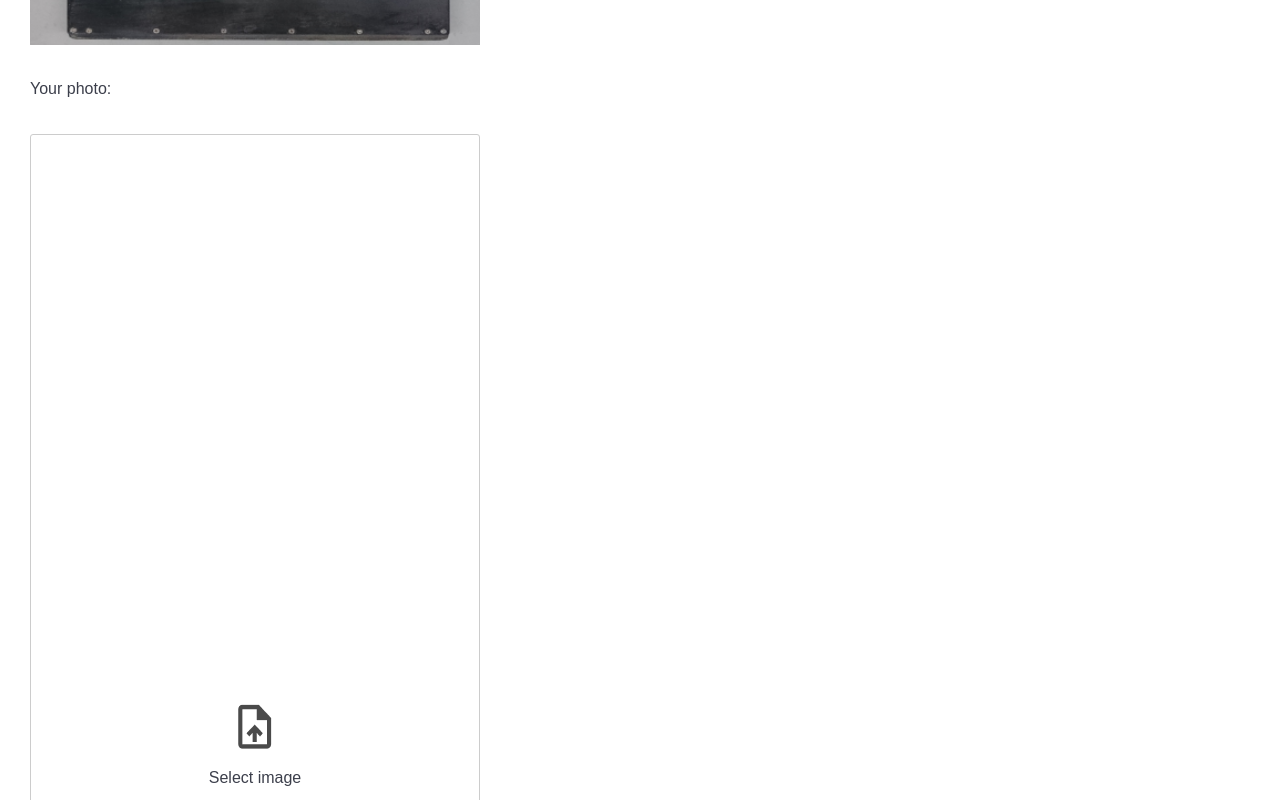
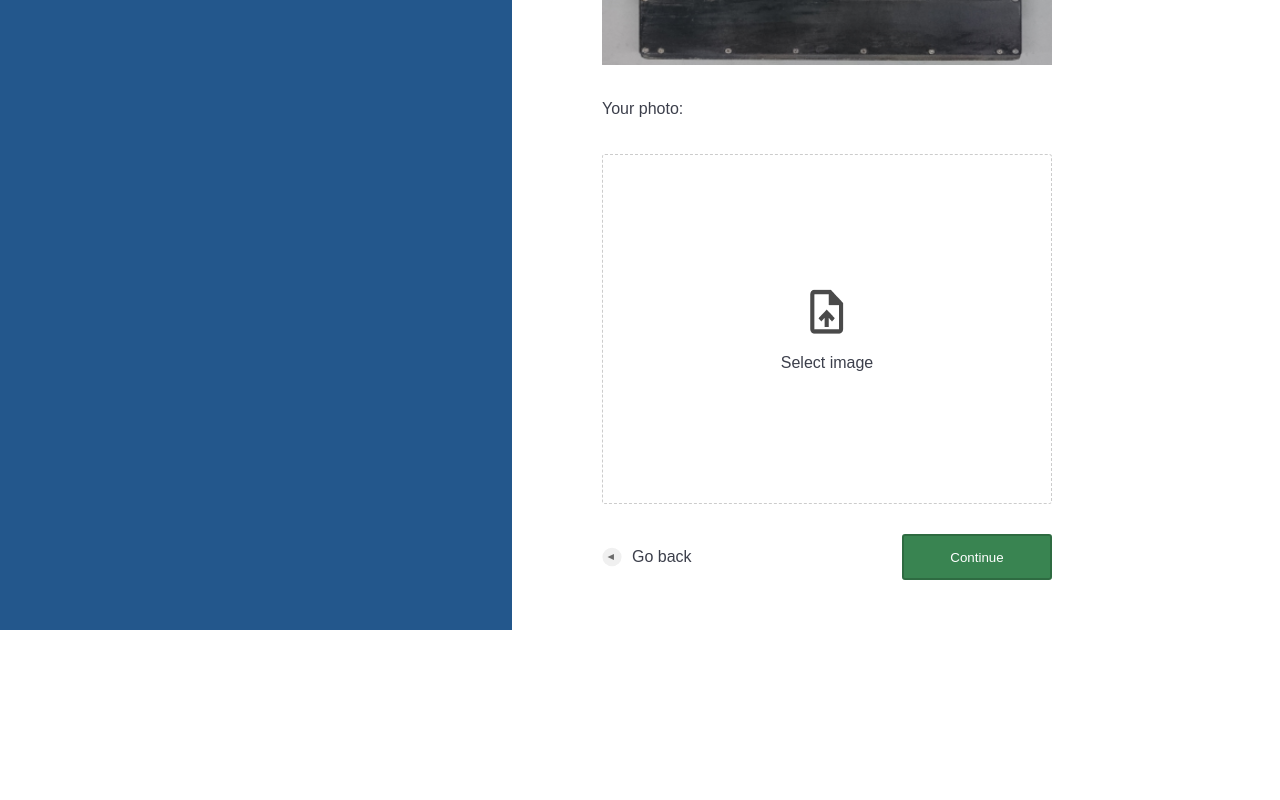
Before and after one commit to interflux-electronics/interflux-icsf-svelte, a SvelteKit app: page /request-simulation in a window 1280 px wide. Shown: the part 660-1460 px from the top of the page. After the commit the page ends 1290 px from the top, so only its background shows below. Built offline with nearby package versions, Linux system fonts and the light colour scheme; a web font is replaced by a local one.

Commit message:
Add the responsiveness in request page

```diff
--- a/src/routes/Link.svelte
+++ b/src/routes/Link.svelte
@@ -89,4 +89,12 @@
 		color: var(--blue-3);
 		border-color: var(--blue-4);
 	}
+
+	.button.secondary.blue.download {
+		border-color: white;
+		color: white;
+		width: 100%;
+		margin: 60px 0px;
+		background-color: transparent;
+	}
 </style>
--- a/src/routes/What.svelte
+++ b/src/routes/What.svelte
@@ -1,6 +1,7 @@
 <script>
 	import selective from '$lib/images/selective-soldering.svg';
 	import wave from '$lib/images/wave-soldering.svg';
+	import Link from './Link.svelte';
 </script>
 
 <section id="what">
@@ -24,6 +25,11 @@
 					<p>wave soldering</p>
 				</div>
 			</div>
+			<Link
+				label="Download the specification of ICSF"
+				url="/"
+				theme="button secondary blue download "
+			/>
 		</div>
 	</div>
 </section>
--- a/src/routes/request-simulation/+page.svelte
+++ b/src/routes/request-simulation/+page.svelte
@@ -203,6 +203,10 @@
 	}
 </script>
 
+<div class="container">
+	<section id="left">I am the left side</section>
+
+	<section id="right">
 		{#if showForm}
 			<div class="liner">
 				<header>
@@ -244,6 +248,8 @@
 				</footer>
 			</div>
 		{/if}
+	</section>
+</div>
 
 {#if showSending}
 	<Sending />
@@ -258,6 +264,20 @@
 {/if}
 
 <style>
+	.container {
+		display: flex;
+	}
+	#left {
+		background-color: var(--blue-3);
+		width: 40%;
+	}
+
+	@media only screen and (max-width: 700px) {
+		#left {
+			display: none;
+		}
+	}
+
 	.liner {
 		display: flex;
 		flex-direction: column;
@@ -271,4 +291,14 @@
 		align-items: center;
 		width: 100%;
 	}
+
+	@media only screen and (min-width: 701px) {
+		.liner {
+			padding: 50px 90px;
+		}
+
+		#right {
+			width: 60%;
+		}
+	}
 </style>
--- a/src/routes/request-simulation/Circle.svelte
+++ b/src/routes/request-simulation/Circle.svelte
@@ -12,6 +12,6 @@
 
 <style>
 	img {
-		width: 8vw;
+		width: 40px;
 	}
 </style>
--- a/src/routes/request-simulation/ProgressBar.svelte
+++ b/src/routes/request-simulation/ProgressBar.svelte
@@ -39,5 +39,6 @@
 		width: 100%;
 		position: absolute;
 		align-items: center;
+		max-width: 250px;
 	}
 </style>
--- a/src/routes/request-simulation/Step1.svelte
+++ b/src/routes/request-simulation/Step1.svelte
@@ -57,7 +57,7 @@
 	.upload label {
 		width: 100%;
 		height: calc(100vw - 60px);
-		border: 1px solid #ccc;
+		border: 1px dashed #ccc;
 		border-radius: 3px;
 		padding: 10px;
 		box-sizing: border-box;
@@ -118,4 +118,10 @@
 		width: 100%;
 		height: auto;
 	}
+
+	@media only screen and (min-width: 701px) {
+		.upload label {
+			height: 350px;
+		}
+	}
 </style>
```
Also changed, not shown: src/routes/+page.svelte (+9 -0 lines). Lines whose indentation alone changed are shown as unchanged.
